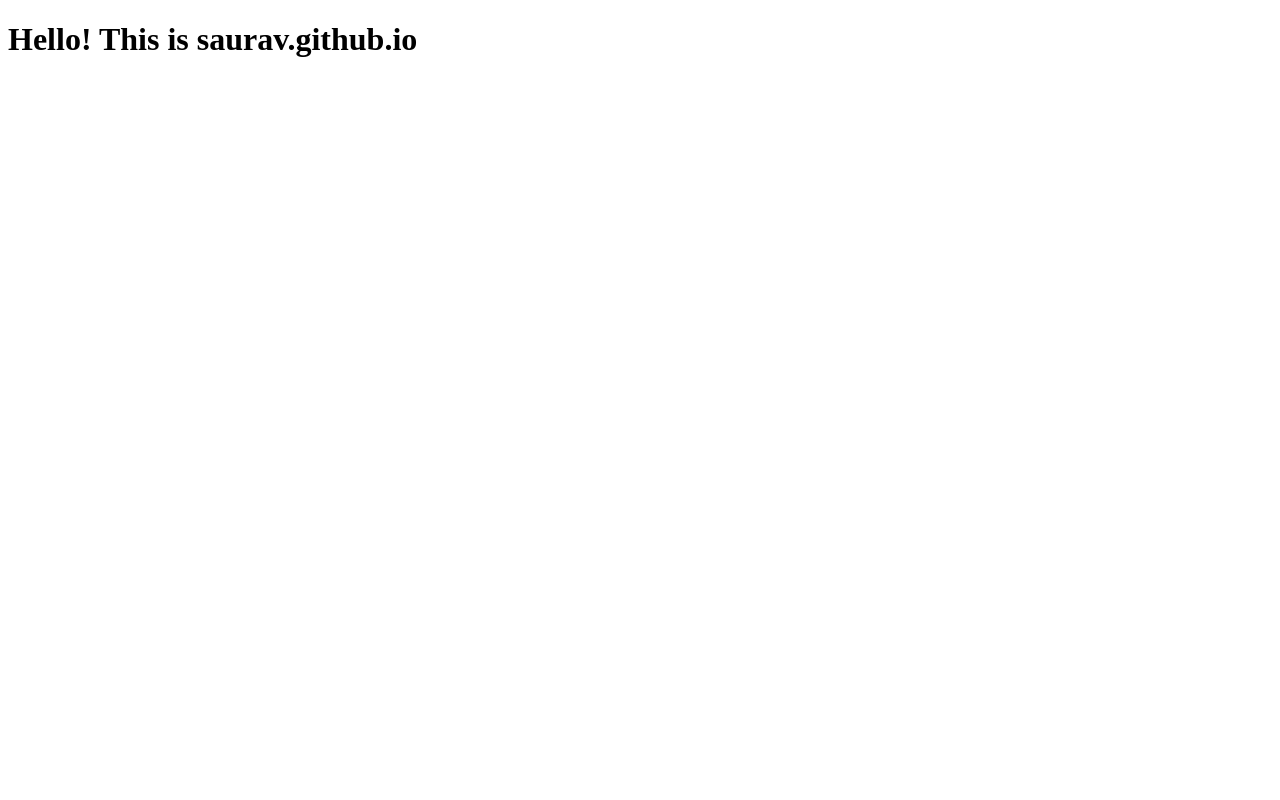
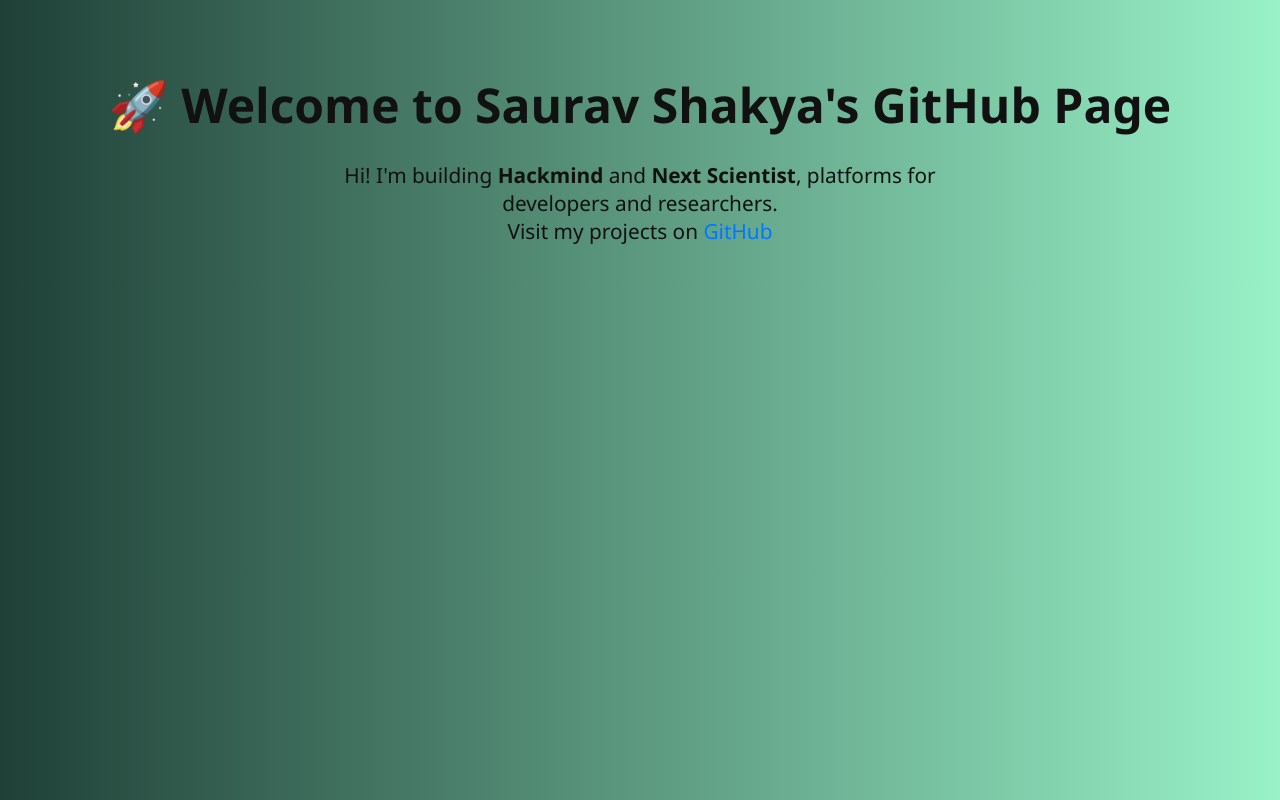
Before and after one commit to saurav-shakya/Saurav.github.io, a plain HTML site: page Index.html in a window 1280 px wide. Drawn offline with Linux system fonts and the light colour scheme.

Commit message:
Update Index.html

```diff
--- a/Index.html
+++ b/Index.html
@@ -1,9 +1,36 @@
 <!DOCTYPE html>
-<html>
-  <head>
-    <title>Welcome to Saurav's Page</title>
-  </head>
-  <body>
-    <h1>Hello! This is saurav.github.io</h1>
-  </body>
+<html lang="en">
+<head>
+  <meta charset="UTF-8" />
+  <meta name="viewport" content="width=device-width, initial-scale=1.0"/>
+  <title>Saurav Shakya - My Website</title>
+  <style>
+    body {
+      margin: 0;
+      padding: 40px;
+      font-family: 'Segoe UI', sans-serif;
+      background: linear-gradient(to right, #1f4037, #99f2c8);
+      color: #111;
+      text-align: center;
+    }
+    h1 {
+      font-size: 3rem;
+      margin-bottom: 0.5em;
+    }
+    p {
+      font-size: 1.3rem;
+      max-width: 700px;
+      margin: auto;
+    }
+    a {
+      color: #0077ff;
+      text-decoration: none;
+    }
+  </style>
+</head>
+<body>
+  <h1>🚀 Welcome to Saurav Shakya's GitHub Page</h1>
+  <p>Hi! I'm building <strong>Hackmind</strong> and <strong>Next Scientist</strong>, platforms for developers and researchers.</p>
+  <p>Visit my projects on <a href="https://github.com/Saurav-shakya" target="_blank">GitHub</a></p>
+</body>
 </html>
```
